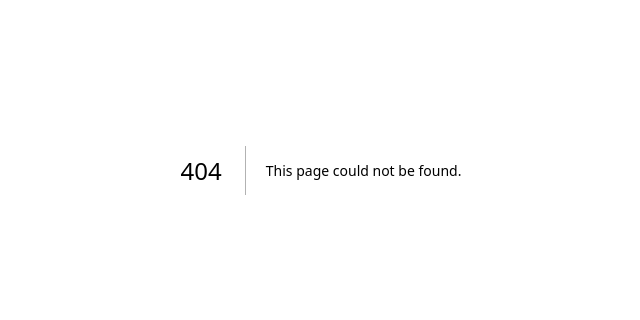
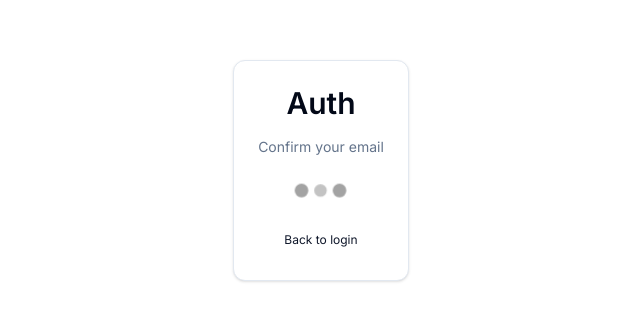
Before and after one commit to AntoniusKonovalov/to-do-list, a Next.js app: page /auth/new-verification in a window 1280 px wide. Before the commit this address had no page. Shown: the part 230-550 px from the top of the page, without its empty margins (319-959 px from the left). Built offline with nearby package versions, Linux system fonts and the light colour scheme.

Commit message:
The verification page

```diff
--- /dev/null
+++ b/actions/new-verification.ts
@@ -0,0 +1,5 @@
+"use server";
+
+import { db } from "@/lib/db";
+import { getUserByEmail } from "@/data/user";
+import { getVerificationTokenByToken } from "@/data/verification-token";
--- /dev/null
+++ b/app/auth/new-verification/page.tsx
@@ -0,0 +1,9 @@
+import { NewVerificationForm } from "@/components/auth/new-verification-form";
+
+const NewVerificationPage = () => {
+  return (
+   <NewVerificationForm />
+  );
+};
+
+export default NewVerificationPage;
--- /dev/null
+++ b/components/auth/new-verification-form.tsx
@@ -0,0 +1,35 @@
+"use client";
+
+import { BeatLoader } from "react-spinners";
+import { useSearchParams } from "next/navigation";
+
+import { CardWrapper } from "@/components/auth/card-wrapper";
+import { useCallback, useEffect } from "react";
+
+export const NewVerificationForm = () => {
+  const searchParams = useSearchParams();
+
+  const token = searchParams.get("token");
+
+  const onSubmit = useCallback(() => {
+    console.log(token);
+  }, [token]);
+
+  useEffect(() => {
+    if (token) {
+      onSubmit();
+    }
+  }, [onSubmit]);
+
+  return (
+    <CardWrapper
+      headerLabel="Confirm your email"
+      backButtonLabel="Back to login"
+      backButtonHref="/auth/login"
+    >
+      <div className="flex items-center w-full justify-center">
+        <BeatLoader color="grey" />
+      </div>
+    </CardWrapper>
+  );
+};
--- a/package.json
+++ b/package.json
@@ -25,6 +25,7 @@
     "react-dom": "^18",
     "react-hook-form": "^7.52.2",
     "react-icons": "^5.2.1",
+    "react-spinners": "^0.14.1",
     "resend": "^4.0.1-alpha.0",
     "tailwind-merge": "^2.4.0",
     "tailwindcss-animate": "^1.0.7",
--- a/routes.ts
+++ b/routes.ts
@@ -3,7 +3,7 @@
  * These routes do not require authentication
  * @type {string[]}
  */
-export const publicRoutes = ["/"];
+export const publicRoutes = ["/", "/auth/new-verification"];
 
 /**
  * An array of routes that are used for authentication
```
Also changed, not shown: 1 other file (tests, documents, lock files or other folders).
